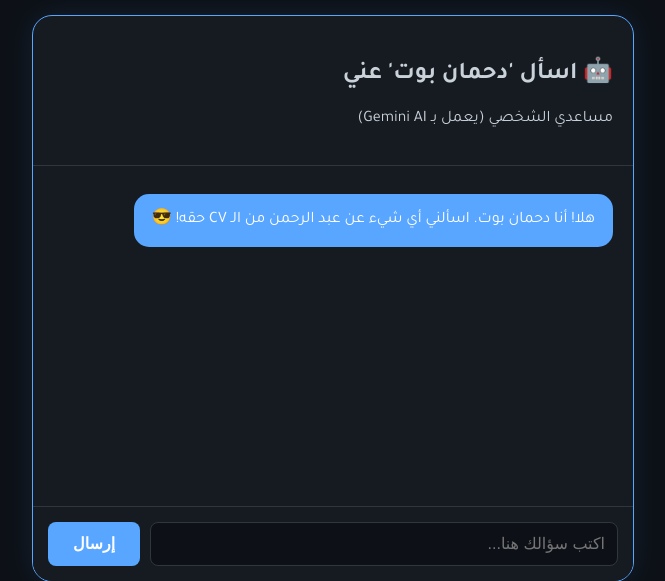
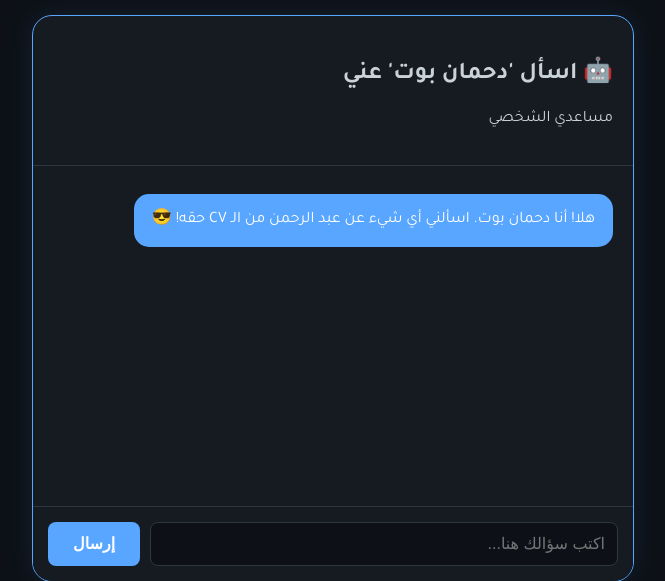
Before and after one commit to dhmez331/my-portfolio-ai, a Flask app: page / in a window 1280 px wide. Shown: the part 945-1526 px from the top of the page, without its empty margins (307-972 px from the left). Run offline with Flask 3, Linux system fonts and the light colour scheme.

Commit message:
تحديث وصف "دحمان بوت" في واجهة المستخدم بإزالة الإشارة إلى Gemini AI

```diff
--- a/static/script.js
+++ b/static/script.js
@@ -4,7 +4,7 @@ const translations = {
         staticTxt: "أنا ",
         typingTexts: ["مطور ذكاء اصطناعي", "مهندس برمجيات", "خبير أنظمة RAG", "طالب في APU"],
         btnContact: "تواصل معي", btnProjects: "مشاريعي",
-        aiTitle: "🤖 اسأل 'دحمان بوت' عني", aiSub: "مساعدي الشخصي (يعمل بـ Gemini AI)",
+        aiTitle: "🤖 اسأل 'دحمان بوت' عني", aiSub: "مساعدي الشخصي",
         expTitle: "الخبرات والتعليم",
         exp1: "تدريب مهني لمدة 4 أشهر في الرياض. تصميم وتطوير أنظمة RAG باستخدام LLMs، ودمج حلول الذكاء الاصطناعي في منتجات حقيقية.",
         edu1: "بكالوريوس علوم حاسب (ذكاء اصطناعي) مع مرتبة الشرف. شهادة مزدوجة مع جامعة De Montfort البريطانية.",
--- a/templates/index.html
+++ b/templates/index.html
@@ -50,7 +50,7 @@
             <div class="chat-wrapper">
                 <div class="chat-header">
                     <h2 id="ai-title">🤖 اسأل "دحمان بوت" عني</h2>
-                    <p id="ai-sub" class="subtitle">مساعدي الشخصي (يعمل بـ Gemini AI)</p>
+                    <p id="ai-sub" class="subtitle">مساعدي الشخصي </p>
                 </div>
 
                 <div class="chat-box" id="chat-box">
```
